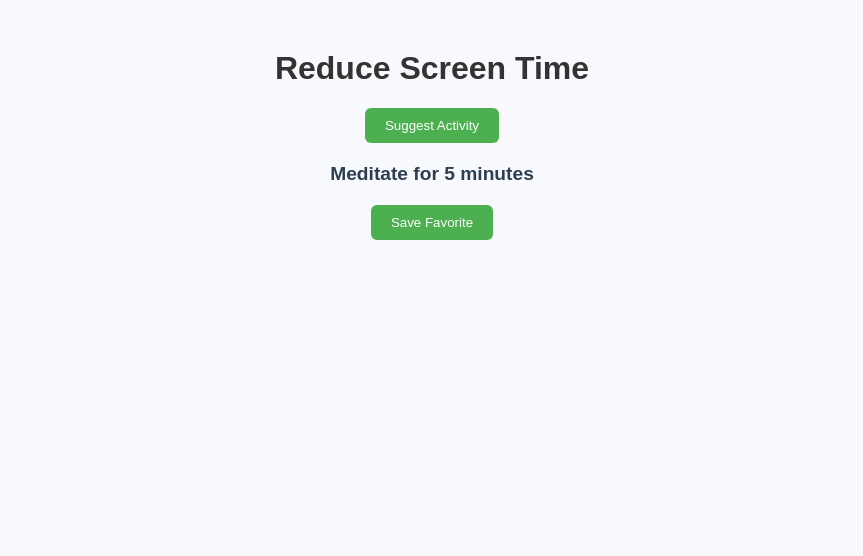
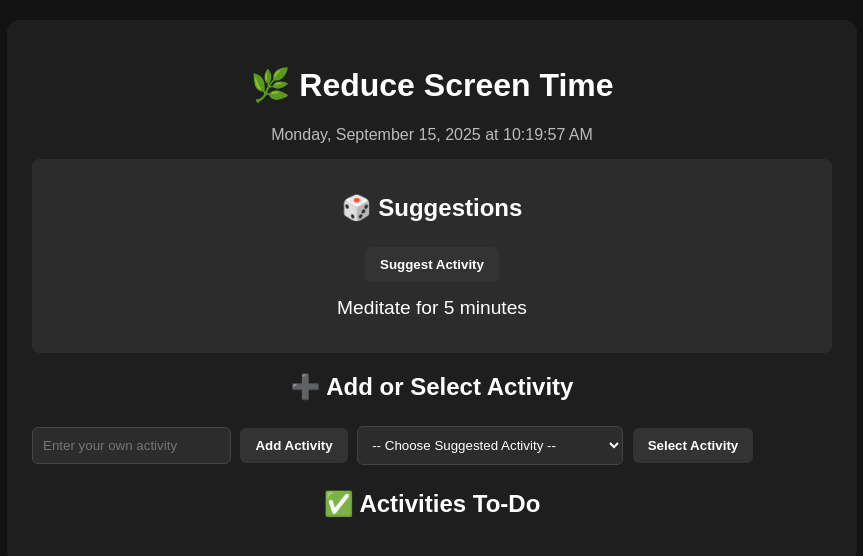
Before and after one commit to Aniket8983-arch/H5I9J_Prompt-Trio, a plain HTML site: page index.html in a window 1280 px wide. Both pictures are taken after a click on the button "Suggest Activity". Shown: the whole page, without its empty margins (208-1071 px from the left). Drawn offline with Linux system fonts and the light colour scheme.

Commit message:
Upgrade project: add table, custom activities, and to-do list

```diff
--- a/app.js
+++ b/app.js
@@ -1,4 +1,5 @@
-const activities = [
+// Initial activities
+let activities = [
   "Go for a walk",
   "Read a book for 15 minutes",
   "Drink a glass of water",
@@ -8,21 +9,82 @@ const activities = [
   "Meditate for 5 minutes"
 ];
 
+// Populate dropdown at start
+function renderDropdown() {
+  const select = document.getElementById("activity-select");
+  select.innerHTML = '<option value="">-- Choose Suggested Activity --</option>';
+  activities.forEach((act) => {
+    const option = document.createElement("option");
+    option.value = act;
+    option.textContent = act;
+    select.appendChild(option);
+  });
+}
+renderDropdown();
+
+// Suggest random activity
 document.getElementById("suggest-btn").addEventListener("click", () => {
   const randomIndex = Math.floor(Math.random() * activities.length);
-  document.getElementById("activity").textContent = activities[randomIndex];
+  const activity = activities[randomIndex];
+  document.getElementById("activity").textContent = activity;
 });
-// store favorites
-const favorites = [];
 
-document.getElementById("favorite-btn").addEventListener("click", () => {
-  const currentActivity = document.getElementById("activity").textContent;
-  if (currentActivity && !favorites.includes(currentActivity)) {
-    favorites.push(currentActivity);
-
-    // show favorite in list
-    const li = document.createElement("li");
-    li.textContent = currentActivity;
-    document.getElementById("favorites").appendChild(li);
+// Add custom activity
+document.getElementById("add-activity-btn").addEventListener("click", () => {
+  const newActivity = document.getElementById("new-activity").value.trim();
+  if (newActivity) {
+    activities.push(newActivity);
+    document.getElementById("new-activity").value = "";
+    renderDropdown();
+    addToDoneList(newActivity);
   }
 });
+
+// Select activity from dropdown
+document.getElementById("choose-activity-btn").addEventListener("click", () => {
+  const selected = document.getElementById("activity-select").value;
+  if (selected) {
+    addToDoneList(selected);
+  }
+});
+
+// ---------------------
+// To-Do List Functions
+// ---------------------
+function addToDoneList(activity) {
+  const li = document.createElement("li");
+  li.textContent = activity;
+
+  // Add "Mark as Done" button
+  const doneBtn = document.createElement("button");
+  doneBtn.textContent = "✔ Done";
+  doneBtn.classList.add("done-btn");
+  doneBtn.onclick = () => {
+    li.style.textDecoration = "line-through";
+    li.style.opacity = "0.6";
+    doneBtn.remove();
+  };
+
+  li.appendChild(doneBtn);
+  document.getElementById("done-list").appendChild(li);
+}
+// ---------------------
+// Daily Timer Function
+// ---------------------
+function updateTimer() {
+  const now = new Date();
+  const options = {
+    weekday: 'long',
+    year: 'numeric',
+    month: 'long',
+    day: 'numeric',
+    hour: '2-digit',
+    minute: '2-digit',
+    second: '2-digit'
+  };
+  document.getElementById("daily-timer").textContent = now.toLocaleString('en-US', options);
+}
+
+// update every second
+setInterval(updateTimer, 1000);
+updateTimer(); // run once at start
--- a/index.html
+++ b/index.html
@@ -5,19 +5,38 @@
   <title>Offline Activity Suggester</title>
   <link rel="stylesheet" href="style.css">
 </head>
+<body>
+  <main class="container">
+    <h1>🌿 Reduce Screen Time</h1>
+<p id="daily-timer"></p> <!-- Daily timer here -->
 
-<body>
-  <h1>Reduce Screen Time</h1>
 
-  <!-- Suggest activity -->
-  <button id="suggest-btn">Suggest Activity</button>
-  <p id="activity"></p>
+    <!-- Suggestion Section (corner box) -->
+    <aside class="suggestion-box">
+      <h2>🎲 Suggestions</h2>
+      <button id="suggest-btn">Suggest Activity</button>
+      <p id="activity"></p>
+    </aside>
 
-  <!-- New section: Save favorite -->
-  <button id="favorite-btn">Save Favorite</button>
-  <ul id="favorites"></ul>
+    <!-- Add / Choose Activity -->
+    <section class="custom-section">
+      <h2>➕ Add or Select Activity</h2>
+      <input id="new-activity" placeholder="Enter your own activity">
+      <button id="add-activity-btn">Add Activity</button>
+
+      <select id="activity-select">
+        <option value="">-- Choose Suggested Activity --</option>
+      </select>
+      <button id="choose-activity-btn">Select Activity</button>
+    </section>
+
+    <!-- To-Do Done List -->
+    <section class="todo-section">
+      <h2>✅ Activities To-Do</h2>
+      <ul id="done-list"></ul>
+    </section>
+  </main>
 
   <script src="app.js"></script>
 </body>
-
 </html>
--- a/style.css
+++ b/style.css
@@ -1,27 +1,100 @@
+/* General Dark Theme */
 body {
   font-family: Arial, sans-serif;
+  background: #121212; /* dark background */
+  color: #ffffff;      /* all text white */
+  margin: 0;
+  padding: 20px;
+  display: flex;
+  justify-content: center;
+}
+#daily-timer {
   text-align: center;
-  margin-top: 50px;
-  background: #f7f9fc;
-  color: #333;
+  font-size: 1em;
+  margin-bottom: 15px;
+  color: #bbbbbb; /* slightly lighter gray */
+}
+
+.container {
+  background: #1e1e1e;
+  padding: 25px;
+  border-radius: 12px;
+  max-width: 800px;
+  width: 100%;
+}
+
+h1, h2 {
+  text-align: center;
+  color: #ffffff; /* white headings */
 }
 
 button {
-  padding: 10px 20px;
-  background: #4CAF50;
-  color: white;
+  padding: 10px 15px;
+  margin: 5px;
+  background: #333333; /* dark grey */
+  color: #ffffff;      /* white text */
+  font-weight: bold;
   border: none;
   border-radius: 6px;
   cursor: pointer;
+  transition: 0.2s ease-in-out;
 }
 
 button:hover {
-  background: #45a049;
+  background: #444444; /* slightly lighter grey */
+  transform: scale(1.05);
+}
+
+input, select {
+  padding: 10px;
+  border-radius: 6px;
+  border: 1px solid #444;
+  background: #2c2c2c;
+  color: white;
+  margin: 5px 0;
+}
+
+.suggestion-box {
+  background: #2c2c2c;
+  padding: 15px;
+  border-radius: 8px;
+  margin-bottom: 20px;
+  text-align: center;
 }
 
 #activity {
-  margin-top: 20px;
+  margin-top: 10px;
   font-size: 1.2em;
-  font-weight: bold;
-  color: #2c3e50;
+  color: #ffffff; /* activity text white */
 }
+
+#done-list {
+  margin-top: 15px;
+  list-style: none;
+  padding: 0;
+}
+
+#done-list li {
+  padding: 10px;
+  border: 1px solid #444;
+  margin-bottom: 6px;
+  border-radius: 6px;
+  background: #2c2c2c;
+  display: flex;
+  justify-content: space-between;
+  align-items: center;
+  color: #ffffff;
+}
+
+.done-btn {
+  background: #333333; /* dark grey */
+  color: white;        /* white text */
+  border: none;
+  padding: 5px 8px;
+  border-radius: 4px;
+  cursor: pointer;
+}
+
+.done-btn:hover {
+  background: #555555; /* lighter grey on hover */
+}
```
